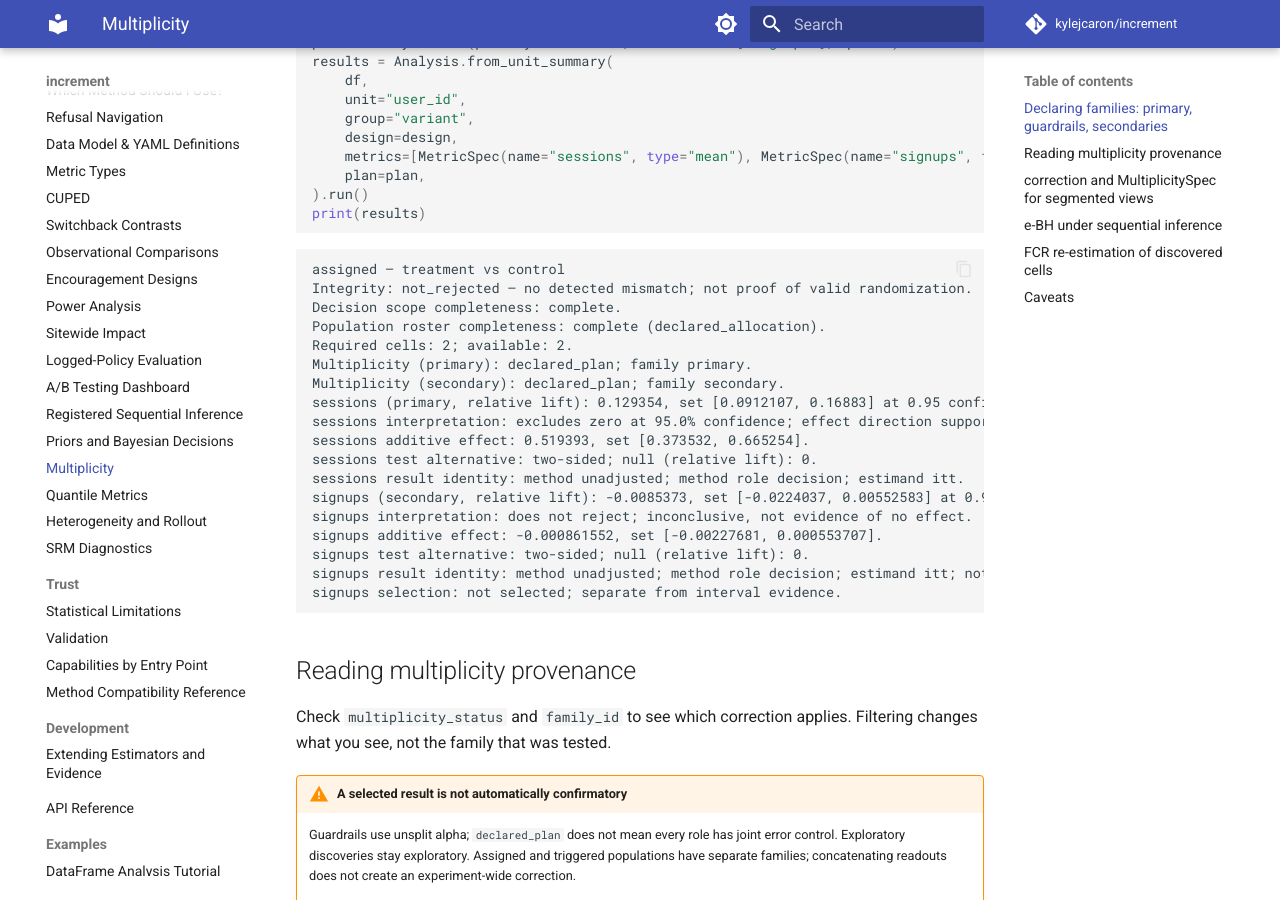
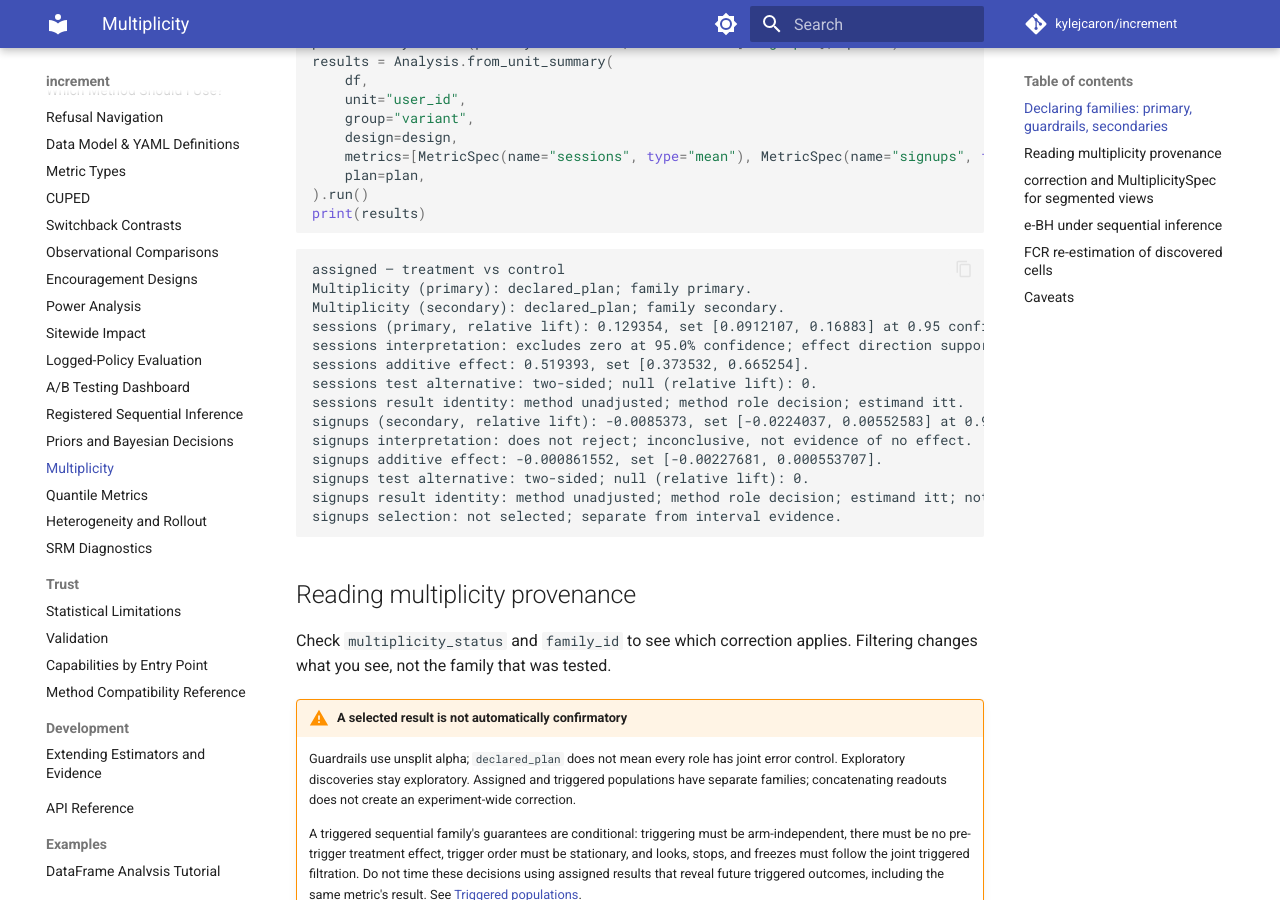
Before and after one commit to kylejcaron/increment, an MkDocs documentation site: the page built from docs/guides/multiplicity.md, in a window 1280 px wide and 900 px high, scrolled down 763 px. Built offline with MkDocs 1.6.1 and Material for MkDocs 9.7.7, drawn with Linux system fonts in a browser that asks for light colours; comment, search, counter and statistics services are not loaded; some of the changed text lies outside the part shown.

````diff
--- a/docs/guides/multiplicity.md
+++ b/docs/guides/multiplicity.md
@@ -43,10 +43,6 @@ print(results)
 <!-- output -->
 ```text
 assigned — treatment vs control
-Integrity: not_rejected — no detected mismatch; not proof of valid randomization.
-Decision scope completeness: complete.
-Population roster completeness: complete (declared_allocation).
-Required cells: 2; available: 2.
 Multiplicity (primary): declared_plan; family primary.
 Multiplicity (secondary): declared_plan; family secondary.
 sessions (primary, relative lift): 0.129354, set [0.0912107, 0.16883] at 0.95 confidence.
@@ -154,10 +150,6 @@ print(av_results)
 <!-- output -->
 ```text
 assigned — treatment vs control
-Integrity: not_rejected — no detected mismatch; not proof of valid randomization.
-Decision scope completeness: complete.
-Population roster completeness: complete (declared_allocation).
-Required cells: 2; available: 2.
 Multiplicity (primary): declared_plan; family primary.
 Multiplicity (secondary): declared_plan; family secondary.
 sessions (primary, relative lift): 0.129354, set [0.0706467, 0.191773] at 0.95 confidence.
````
Also changed, not shown: README.md (+0 -4 lines), docs/guides/quickstart.md (+0 -4 lines), docs/guides/reading-results.md (+4 -8 lines), docs/guides/sequential-inference.md (+0 -4 lines), 3 other files.
